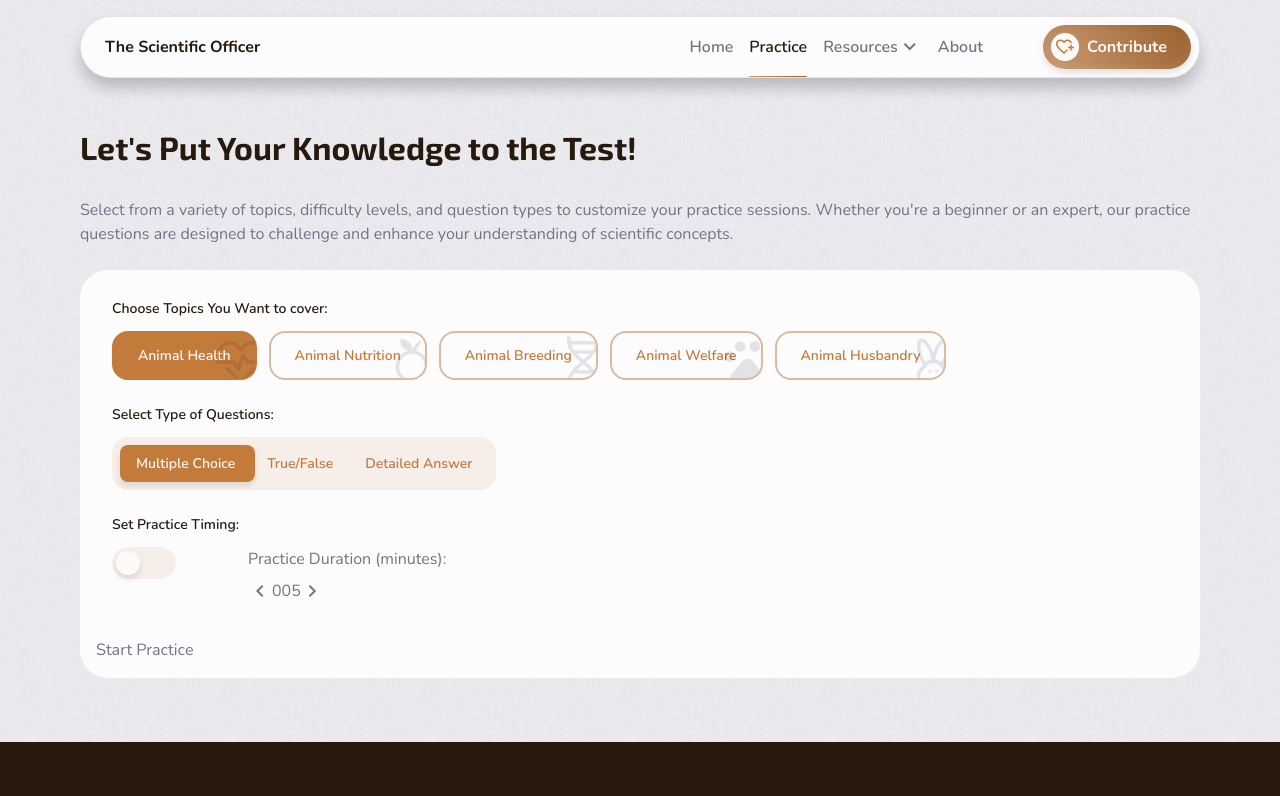
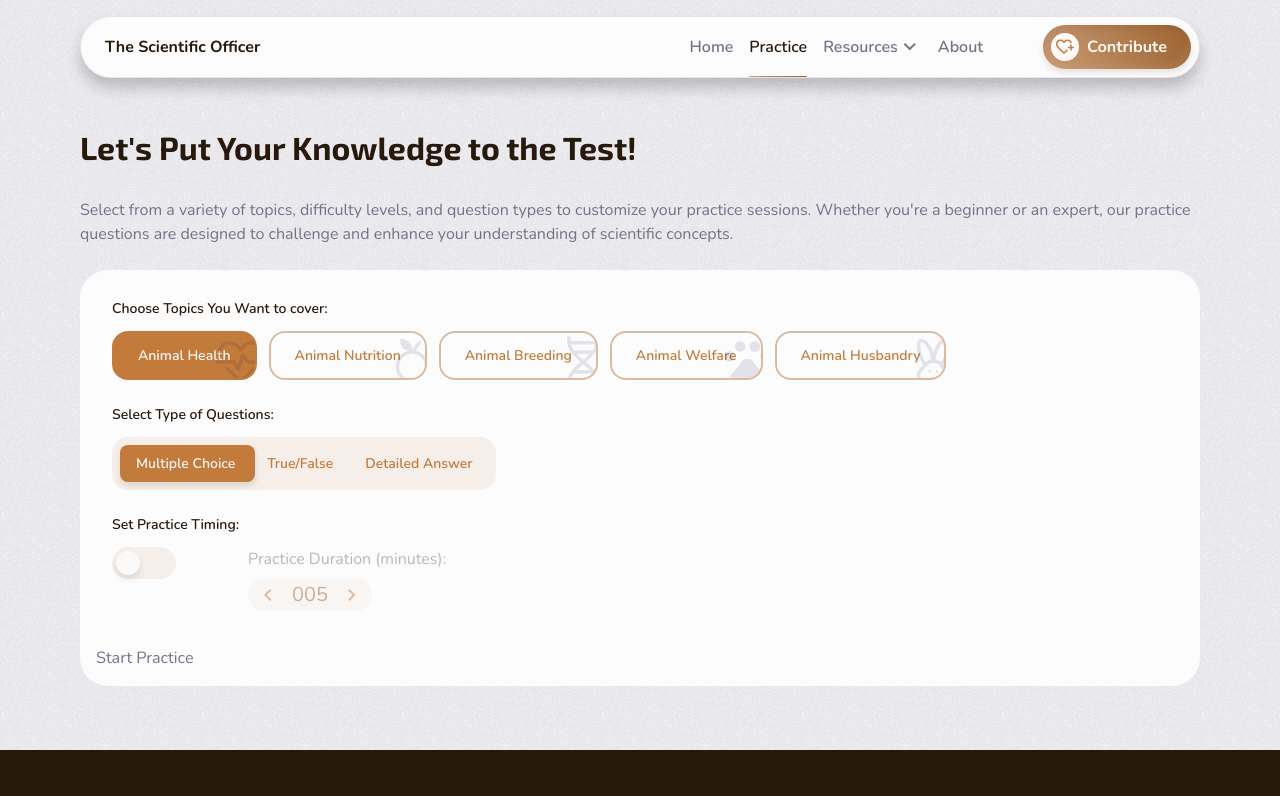
Before and after one commit to Timbar09/the_scientific_officer, a React (Vite) app: page /practice in a window 1280 px wide. Shown: the top 796 px of the page. Built offline with nearby package versions, Linux system fonts and the light colour scheme.

Commit message:
Refactor Practice component to handle form submission and manage practice settings

```diff
--- a/src/assets/sass/pages/_Practice.scss
+++ b/src/assets/sass/pages/_Practice.scss
@@ -15,10 +15,6 @@
 
     .custom-input {
       appearance: none;
-      width: 0;
-      height: 0;
-      margin: 0;
-      position: absolute;
 
       &__name {
         display: inline-block;
@@ -147,5 +143,51 @@
         transition: left 250ms ease;
       }
     }
+
+    &--value {
+      &.disabled {
+        opacity: 0.5;
+      }
+
+      &__controls {
+        max-width: max-content;
+      }
+
+      &__decrease,
+      &__increase {
+        width: 2.5rem;
+        height: 2rem;
+        background-color: clr(primary, 500, 0.1);
+        color: clr(primary, 500);
+        font-size: 1.25rem;
+        transition:
+          background-color 250ms ease,
+          color 250ms ease;
+
+        &:hover {
+          background-color: clr(primary, 500);
+          color: clr(primary, 100);
+          box-shadow: $shadow-sm;
+        }
+      }
+
+      &__decrease {
+        border-top-left-radius: radius(md);
+        border-bottom-left-radius: radius(md);
+      }
+
+      &__increase {
+        border-top-right-radius: radius(md);
+        border-bottom-right-radius: radius(md);
+      }
+
+      &__display {
+        padding-inline: 0.25rem;
+        background-color: clr(primary, 500, 0.1);
+        color: clr(primary, 600);
+        font-size: 1.25rem;
+        text-align: center;
+      }
+    }
   }
 }
--- a/src/pages/practice/index.tsx
+++ b/src/pages/practice/index.tsx
@@ -1,15 +1,64 @@
+import type { FormEvent } from "react";
+import { useNavigate } from "react-router";
+
 import PracticeFieldset from "./PracticeFieldset";
 import PracticeType from "./PracticeType";
 import PracticeTiming from "./PracticeTiming";
+import type { PracticeSettings, PracticeTopic, QuestionType } from "./types";
 
 const Practice = () => {
+  const navigate = useNavigate();
+
   const topics = [
-    { id: 1, name: "Animal Health", icon: "cardiology" },
-    { id: 2, name: "Animal Nutrition", icon: "nutrition" },
-    { id: 3, name: "Animal Breeding", icon: "genetics" },
-    { id: 4, name: "Animal Welfare", icon: "pets" },
-    { id: 5, name: "Animal Husbandry", icon: "cruelty_free" },
-  ];
+    {
+      id: 1,
+      label: "Animal Health",
+      icon: "cardiology",
+      value: "animal health",
+    },
+    {
+      id: 2,
+      label: "Animal Nutrition",
+      icon: "nutrition",
+      value: "animal nutrition",
+    },
+    {
+      id: 3,
+      label: "Animal Breeding",
+      icon: "genetics",
+      value: "animal breeding",
+    },
+    { id: 4, label: "Animal Welfare", icon: "pets", value: "animal welfare" },
+    {
+      id: 5,
+      label: "Animal Husbandry",
+      icon: "cruelty_free",
+      value: "animal husbandry",
+    },
+  ] as const;
+
+  const handleSubmit = (event: FormEvent<HTMLFormElement>) => {
+    event.preventDefault();
+
+    const formData = new FormData(event.currentTarget);
+    const selectedTopics = formData.getAll("topic") as PracticeTopic[];
+    const questionType = formData.get("questionType") as QuestionType | null;
+    const timePractice = formData.get("timePractice") === "time_practice";
+    const showHint = formData.get("showHint") === "show_hints";
+    const practiceDuration = Number(formData.get("practiceDuration") ?? 5);
+
+    const settings: PracticeSettings = {
+      topics: selectedTopics.length > 0 ? selectedTopics : [topics[0].value],
+      questionType: questionType ?? "multiple choice",
+      timePractice,
+      practiceDuration: Number.isFinite(practiceDuration)
+        ? practiceDuration
+        : 5,
+      showHint,
+    };
+
+    navigate("/practice/session", { state: settings });
+  };
 
   return (
     <div className="practice page">
@@ -22,20 +71,23 @@ const Practice = () => {
           your understanding of scientific concepts.
         </p>
 
-        <form className="practice__form m-block-start-4 p-3">
+        <form
+          className="practice__form m-block-start-4 p-3"
+          onSubmit={handleSubmit}
+        >
           <PracticeFieldset legend="Choose Topics You Want to cover:">
             <div className="practice__topic--list flex flex-wrap gap-2">
-              {topics.map(({ id, name, icon }) => (
+              {topics.map(({ id, label, icon, value }) => (
                 <label key={id} className="practice__topic--item grid">
                   <input
                     className="custom-input"
                     type="checkbox"
                     name="topic"
                     defaultChecked={id === 1}
-                    value={name.toLowerCase()}
+                    value={value}
                   />{" "}
                   <span className="practice__topic--item__name custom-input__name p-block-2 p-inline-4">
-                    {name}
+                    {label}
                     <span className="material-symbols-outlined practice__topic--item__icon">
                       {icon}
                     </span>
--- /dev/null
+++ b/src/pages/practice/types.ts
@@ -0,0 +1,30 @@
+export type PracticeTopic =
+  | "animal health"
+  | "animal nutrition"
+  | "animal breeding"
+  | "animal welfare"
+  | "animal husbandry";
+
+export type QuestionType = "multiple choice" | "true/false" | "detailed answer";
+
+export interface PracticeSettings {
+  topics: PracticeTopic[];
+  questionType: QuestionType;
+  timePractice: boolean;
+  practiceDuration: number;
+  showHint: boolean;
+}
+
+export interface PracticeQuestionVariant {
+  question: string;
+  answer: string;
+  explanation: string;
+  hint?: string;
+  options?: string[];
+}
+
+export interface PracticeQuestion {
+  id: number;
+  topic: PracticeTopic;
+  variants: Partial<Record<QuestionType, PracticeQuestionVariant>>;
+}
```
